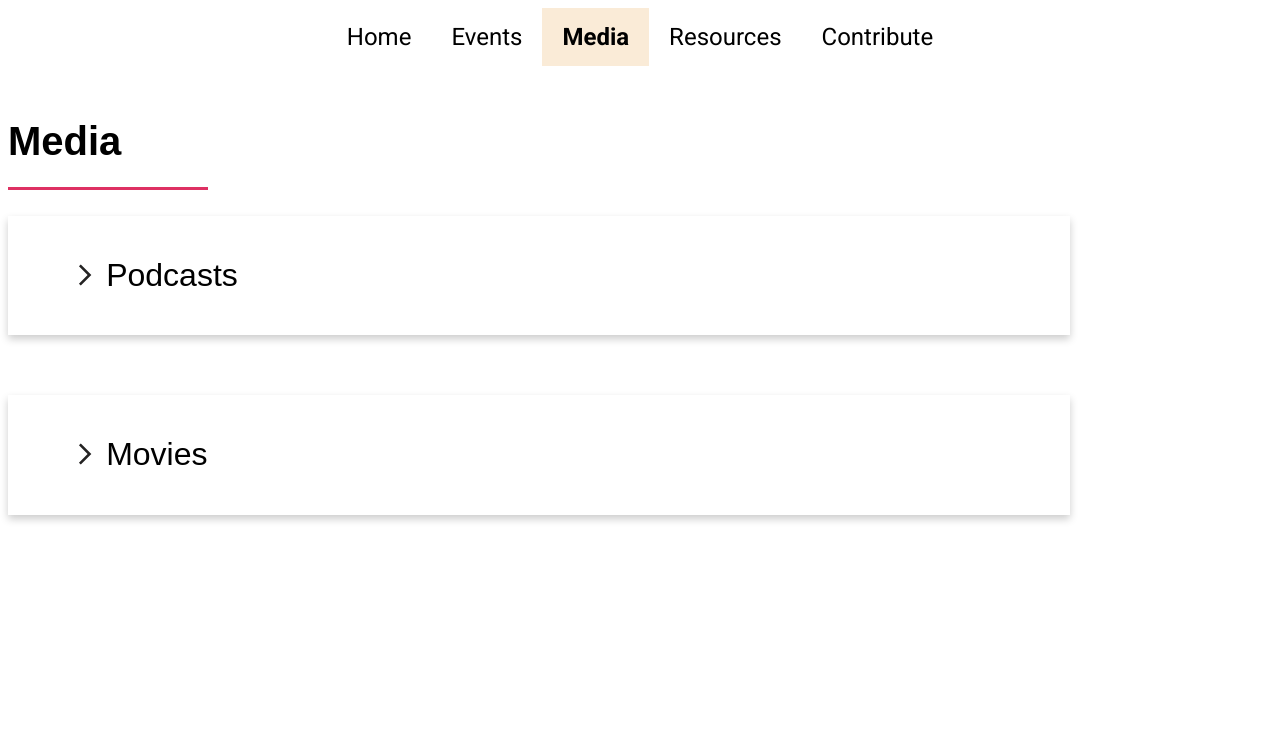
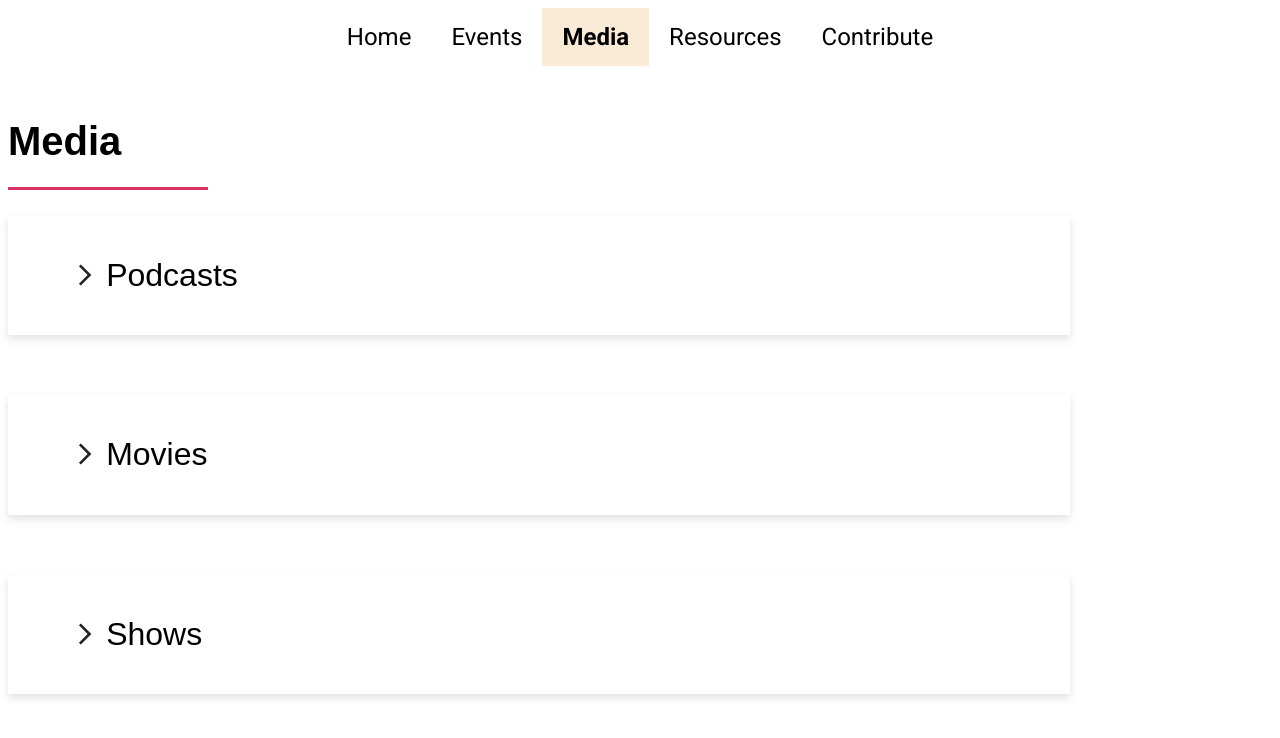
Before and after one commit to vennisabarfi/CulturalConnect, a React (Vite) app in the folder frontend/: page /media in a window 1280 px wide. Shown: the top 738 px of the page. Built offline with nearby package versions, Linux system fonts and the light colour scheme.

Commit message:
Updated with images? let's see

```diff
--- a/frontend/src/mediaPage/Media.css
+++ b/frontend/src/mediaPage/Media.css
@@ -25,10 +25,30 @@
 /* hide first before */
 .dropdown-items{
   display: none;
+  margin-top: 5%;
+  font-family: Arial, Helvetica, sans-serif;
+
+  align-items: center;
+  justify-content: center;
+
+  list-style-type: none;
+
 }
+
+.dropdown-image{
+  border-radius: 50%;
+  scale: 1em;
+}
+
+.dropdown-items li{
+  margin-bottom: 5%;
+
+}
+
     /* section labels */
 .drop-section li a{
   font-size: 2em;
+
 }
 
   .arrow{
@@ -50,7 +70,7 @@
 
 .media-section{
   margin-top: 2%;
-  box-shadow: 0 4px 8px 0 rgba(0,0,0,0.2);
+  box-shadow: 0 4px 8px 0 rgba(114, 113, 113, 0.2);
   transition: 0.3s;
   width: 80%;
   padding: 2%;
@@ -64,4 +84,15 @@
   /* you can remove the tranform part too */
    opacity: 1;
 }
-    /* Mobile View */
+    /* Mobile Responsive */
+
+    @media (max-width: 768px) {
+
+  .home-body {
+      scroll-behavior: smooth;
+    }
+
+    .media-section{
+      width: 90%;
+    }
+    }
--- a/frontend/src/mediaPage/Media.jsx
+++ b/frontend/src/mediaPage/Media.jsx
@@ -1,5 +1,7 @@
 import NavigationBar from "../components/NavigationBar";
-import "./Media.css"
+import "./Media.css";
+import chosen_image from "./chosen-image.jpg";
+
 export default function Media(){
 
     // icon movement
@@ -31,6 +33,20 @@ export default function Media(){
 
     }
 
+    function iconMoveShows() {
+        const icon = document.getElementById('arrow-icon-3');
+        const dropdownMenu = document.getElementById('dropdown-items-3');
+
+        if (icon.style.transform === 'rotate(90deg)'){
+                icon.style.transform = 'rotate(0deg)'; //rotate to 0 degrees
+                dropdownMenu.style.display = 'none'; // hide dropdown menu
+        }else{
+            icon.style.transform = 'rotate(90deg)'; //rotate to 0 degrees
+            dropdownMenu.style.display = 'block'; // hide dropdown menu
+        }
+
+    }
+
 
     return(
 
@@ -41,8 +57,10 @@ export default function Media(){
             <hr/>
         </div>
 
+
        <div className="media-container">
         <nav>
+             {/* container for podcasts */}
             <div className="media-section">
 
             <ul className="dropdown">
@@ -55,7 +73,8 @@ export default function Media(){
                 </div>
                   {/* Dropdown */}
                 <ul id="dropdown-items-1" className="dropdown-items">
-                    <li><a>map a</a></li>
+                    <li><a><img className="dropdown-image" src={chosen_image}></img> We're having gay sex</a></li>
+                    <li><a>Chosen Family Podcast</a></li>
                 </ul>
 
 
@@ -68,7 +87,7 @@ export default function Media(){
 
        </div>
 
-
+        {/* container for movies */}
        <div className="media-container">
         <nav>
             <div className="media-section">
@@ -88,6 +107,32 @@ export default function Media(){
 
 
             </ul>
+            </div>
+
+        </nav>
+
+       </div>
+
+       <div className="media-container">
+        <nav>
+             {/* container for podcasts */}
+            <div className="media-section">
+
+            <ul className="dropdown">
+                <div className="drop-section">
+                <li>
+                <svg onClick={iconMoveShows} id="arrow-icon-3" className="arrow" xmlns="http://www.w3.org/2000/svg" height="22px" viewBox="0 -960 960 960" width="24px" fill="#5f6368"><path d="m321-80-71-71 329-329-329-329 71-71 400 400L321-80Z"/></svg>
+
+                    <a> Shows</a>
+                    </li>
+                </div>
+                  {/* Dropdown */}
+                <ul id="dropdown-items-3" className="dropdown-items">
+                    <li><a>map a</a></li>
+                </ul>
+
+
+            </ul>
 
 
             </div>
@@ -95,6 +140,7 @@ export default function Media(){
         </nav>
 
        </div>
+
         </>
 
     );
```
Also changed, not shown: frontend/src/mediaPage/chosen-image.jpg (added).
